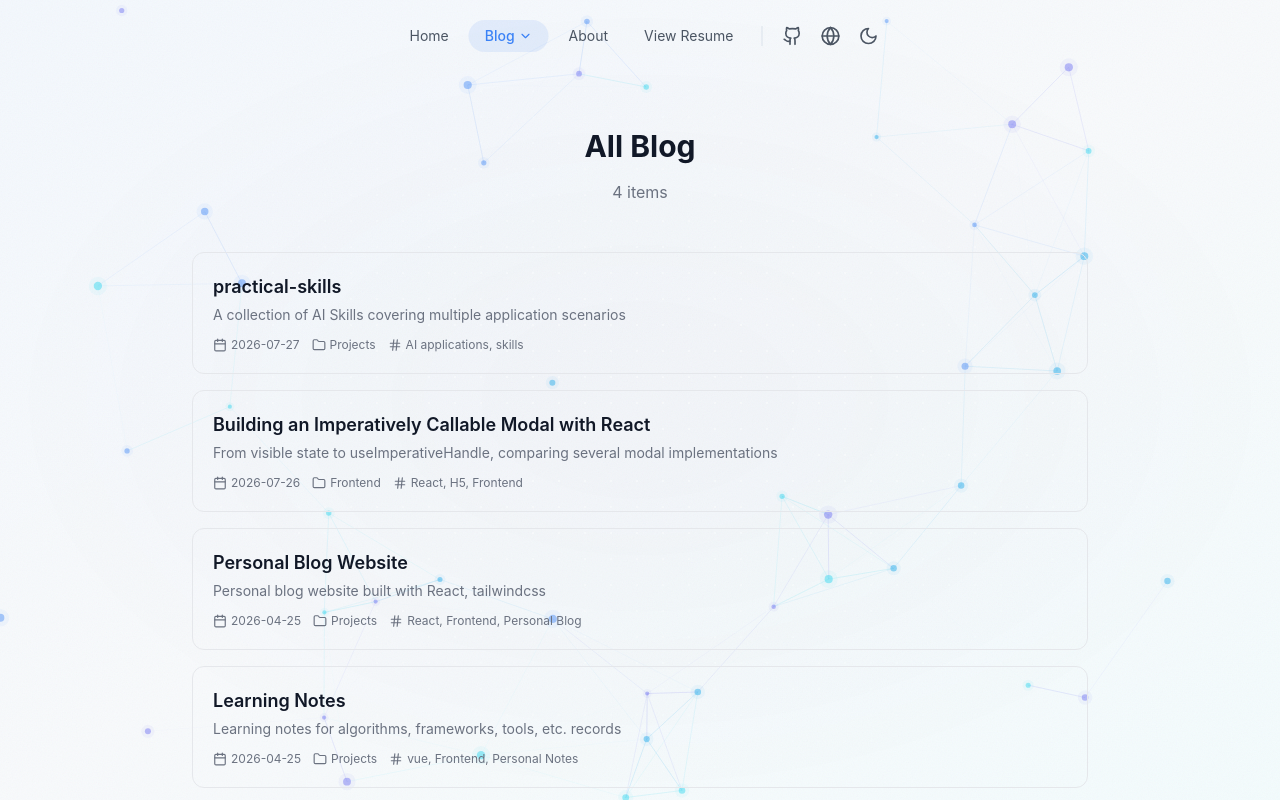
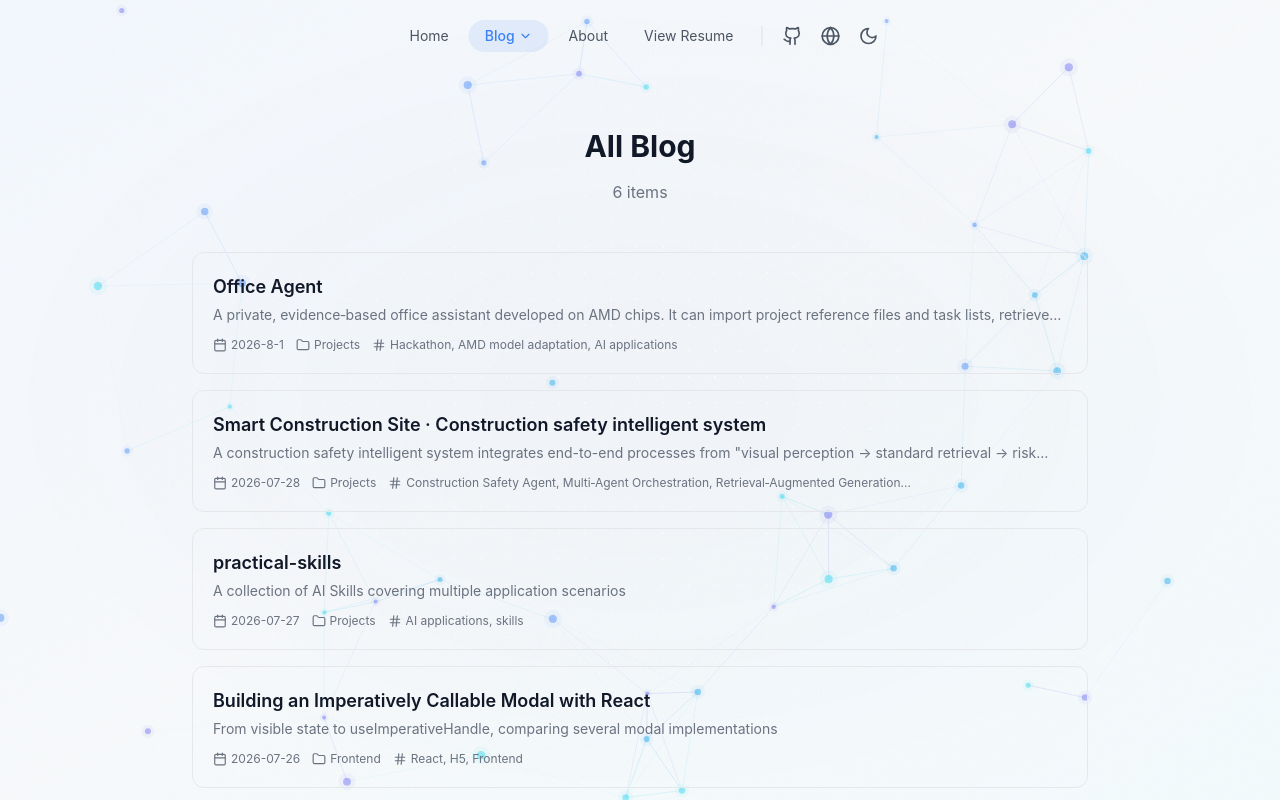
Before and after one commit to duk-destiny/blog, a React (Vite) app: page /all-blog in a window 1280 px wide. Shown: the top 802 px of the page. Built offline with nearby package versions, Linux system fonts and the light colour scheme.

Commit message:
增加项目

```diff
--- a/src/content/projects.ts
+++ b/src/content/projects.ts
@@ -86,5 +86,65 @@ export const projectItems: ContentItem[] = [
         "skills"
       ]
     }
+  },
+  {
+    "id": 4,
+    "type": "project",
+    "path": "https://github.com/duk-destiny/Radeon-hackathon-2026-07",
+    "title": {
+      "zh": "办公助理",
+      "en": "Office Agent"
+    },
+    "summary": {
+      "zh": "在AMD芯片上开发的一个私密的、以证据为基础的办公助理。它可以导入项目参考文件和任务列表，检索项目范围证据，评估任务进度，并结合规则和本地适配完成的模型， 并生成可审计的报告捆绑包。",
+      "en": "A private, evidence‑based office assistant developed on AMD chips. It can import project reference files and task lists, retrieve evidence for project scopes, assess task progress, leverage rules and locally adapted completed models, and generate auditable report bundles."
+    },
+    "date": "2026-8-1",
+    "category": "practicalProjects",
+    "readTime": 10,
+    "tags": {
+      "zh": [
+        "黑客松",
+        "AMD模型适配",
+        "AI应用"
+      ],
+      "en": [
+        "Hackathon",
+        "AMD model adaptation",
+        "AI applications"
+      ]
+    }
+  },
+  {
+    "id": 5,
+    "type": "project",
+    "path": "https://github.com/duk-destiny/Smart-Construction-Site-Guardian",
+    "title": {
+      "zh": "智能施工工地守护者",
+      "en": "Smart Construction Site · Construction safety intelligent system"
+    },
+    "summary": {
+      "zh": "一套从「视觉感知 → 规范检索 → 风险定级 → 闭环处置 → 人工纠偏 → 复训回写」端到端打通的施工安全智能体，兼顾研判深度（多 Agent 协同、RAG 条款引用、证据链可追溯）与告警时效（实时链路首帧出警、规则驱动、无阻塞推理）",
+      "en": "A construction safety intelligent system integrates end-to-end processes from \"visual perception → standard retrieval → risk grading → closed-loop handling→ manual correction → retraining and rewriting,\" balancing deep judgment(multi-agent collaboration, RAG clause citation, evidence chain traceability) and alert timeliness (real-time first-frame alert alert, rule-driven, non-blocking reasoning)."
+    },
+    "date": "2026-07-28",
+    "category": "practicalProjects",
+    "readTime": 20,
+    "tags": {
+      "zh": [
+        "施工安全智能体",
+        "多 Agent 编排",
+        "RAG",
+        "自训练YOLOv8‑ONNX",
+        "离线部署"
+      ],
+      "en": [
+        "Construction Safety Agent",
+        "Multi‑Agent Orchestration",
+        "Retrieval‑Augmented Generation",
+        "Self‑trained YOLOv8‑ONNX",
+        "Offline Deployment"
+      ]
+    }
   }
 ];
```
Also changed, not shown: src/content/projects.json (+60 -0 lines).
